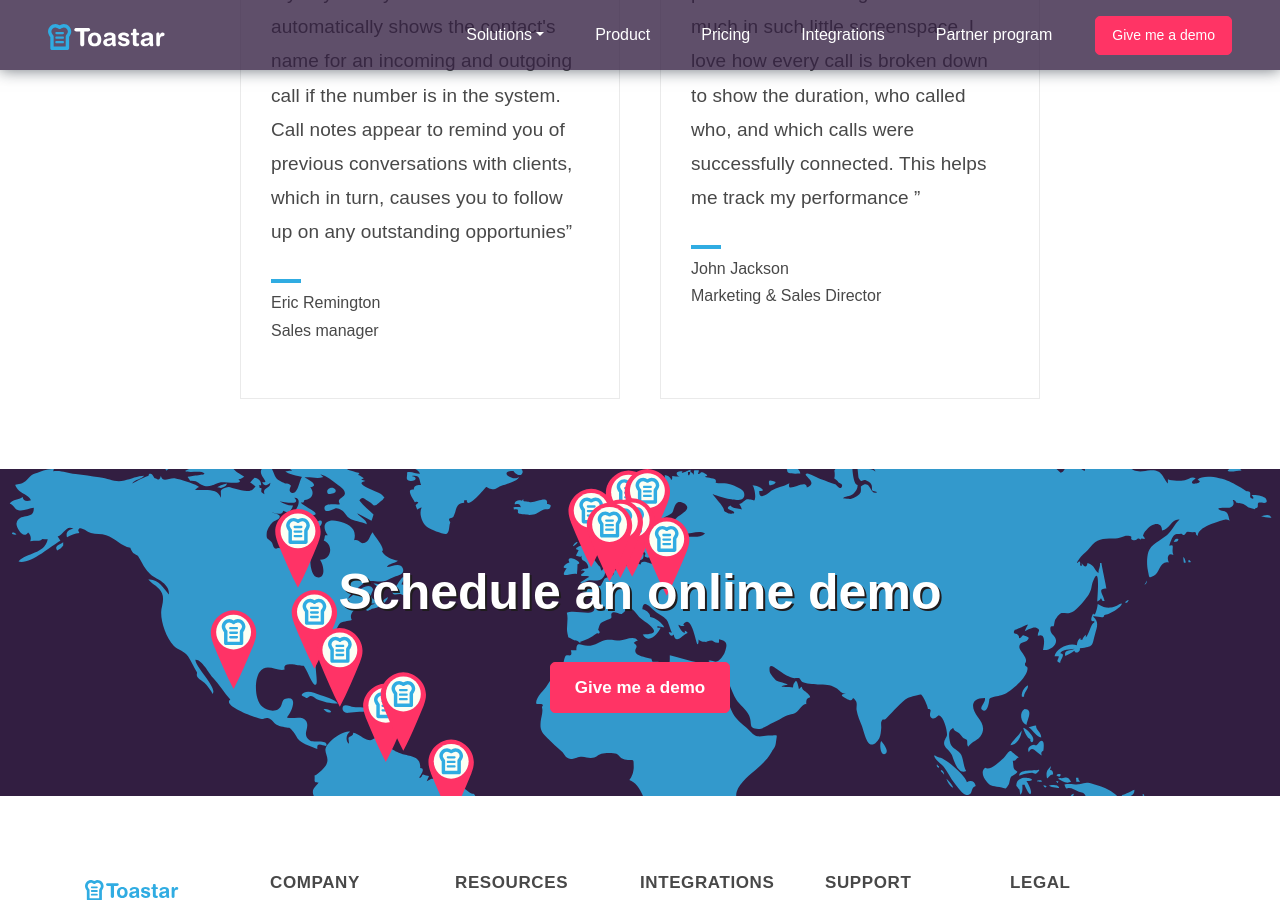
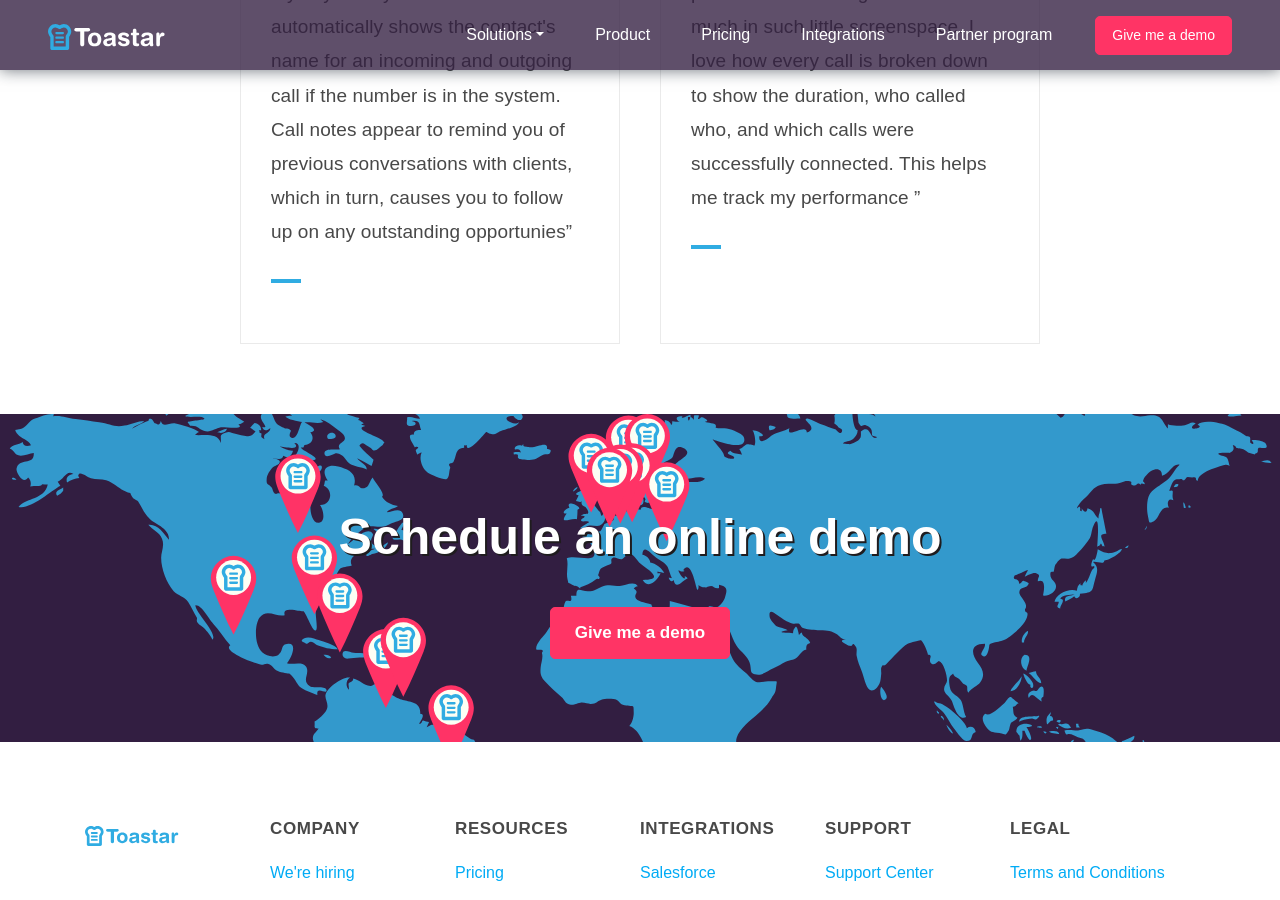
Before and after one commit to scienced/toastar-jekyll, a Jekyll site: the page built from sales.html, in a window 1280 px wide and 900 px high, scrolled down 3580 px. Built offline with Jekyll 4.4.1, drawn with Linux system fonts in a browser that asks for light colours; nearby versions of some CDN libraries; some web fonts are replaced.

Commit message:
ref namen verwijderd

```diff
--- a/customer-service.html
+++ b/customer-service.html
@@ -174,8 +174,7 @@ title: Toastar for sales teams
 The ability to integrate our calling platform directly into our CRM is exceptionally helpful. Being able call most numbers from any browser window ensures that calls can always be made quickly using the product. Call counts and call duration, can all be tracked and compared against co-workers, and this allows work to be more perceptible.
 ”</p>
           <div class="testimonials--line"></div>
-          <h6>Dan Johnjon</h6>
-          <h6>Call center manager</h6>
+
 
                     		 </div>
 
@@ -187,8 +186,7 @@ The ability to integrate our calling platform directly into our CRM is exception
 We love the click to dial feature! It makes it quick and easy to make lots of calls all day long! The tracking abilities makes it easy to manage our internal data. It is easy to log calls with and keeps calls organized. The Toastar dashboard provides an excellent real time view of my team's production by hour and connection percentage.
 ”</p>
                            <div class="testimonials--line vacasa"></div>
-                           <h6>Ritch Jenkins</h6>
-          					<h6>Support Director</h6>
+
 
                     </div>
 
--- a/sales.html
+++ b/sales.html
@@ -177,8 +177,7 @@ title: Toastar for sales teams
 
           <p>“<strong>An amazing tool for our sales organization.</strong> Toastar is essential to my day-to-day sales functions. It automatically shows the contact's name for an incoming and outgoing call if the number is in the system. Call notes appear to remind you of previous conversations with clients, which in turn, causes you to follow up on any outstanding opportunies”</p>
           <div class="testimonials--line"></div>
-          <h6>Eric Remington</h6>
-          <h6>Sales manager</h6>
+
 
                     		 </div>
 
@@ -189,8 +188,7 @@ title: Toastar for sales teams
 The ability to log calls automatically is perfect. It is amazing that I can do so much in such little screenspace. I love how every call is broken down to show the duration, who called who, and which calls were successfully connected. This helps me track my performance
 ”</p>
                            <div class="testimonials--line vacasa"></div>
-                           <h6>John Jackson</h6>
-          					<h6>Marketing &amp; Sales Director</h6>
+
 
                     </div>
 
```
